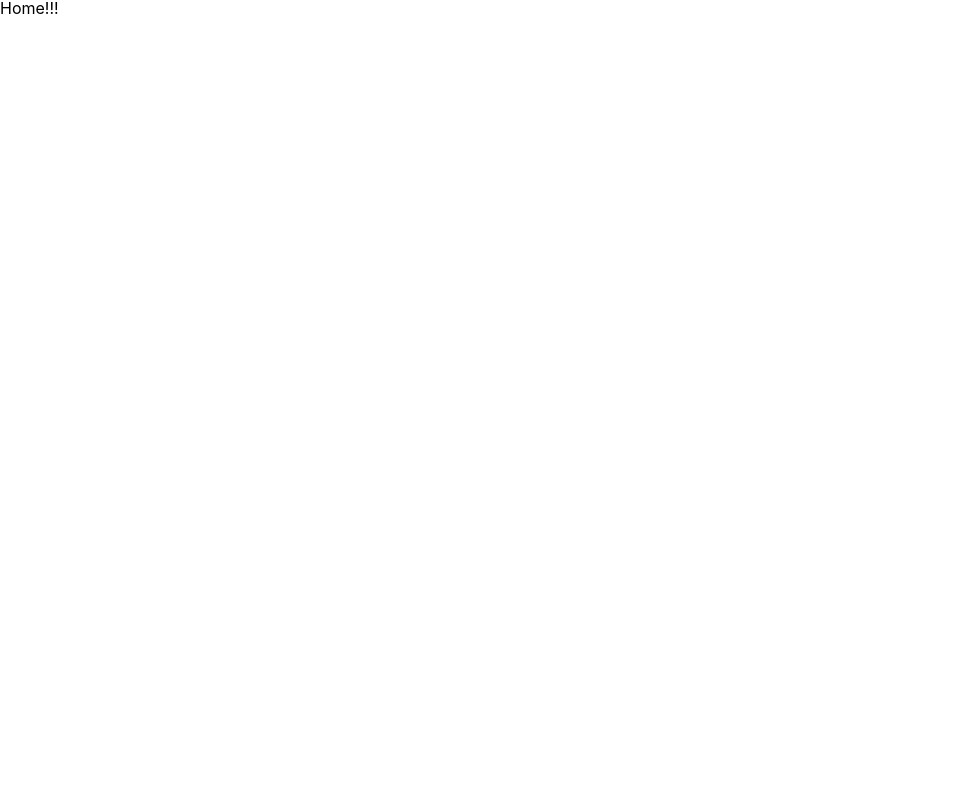
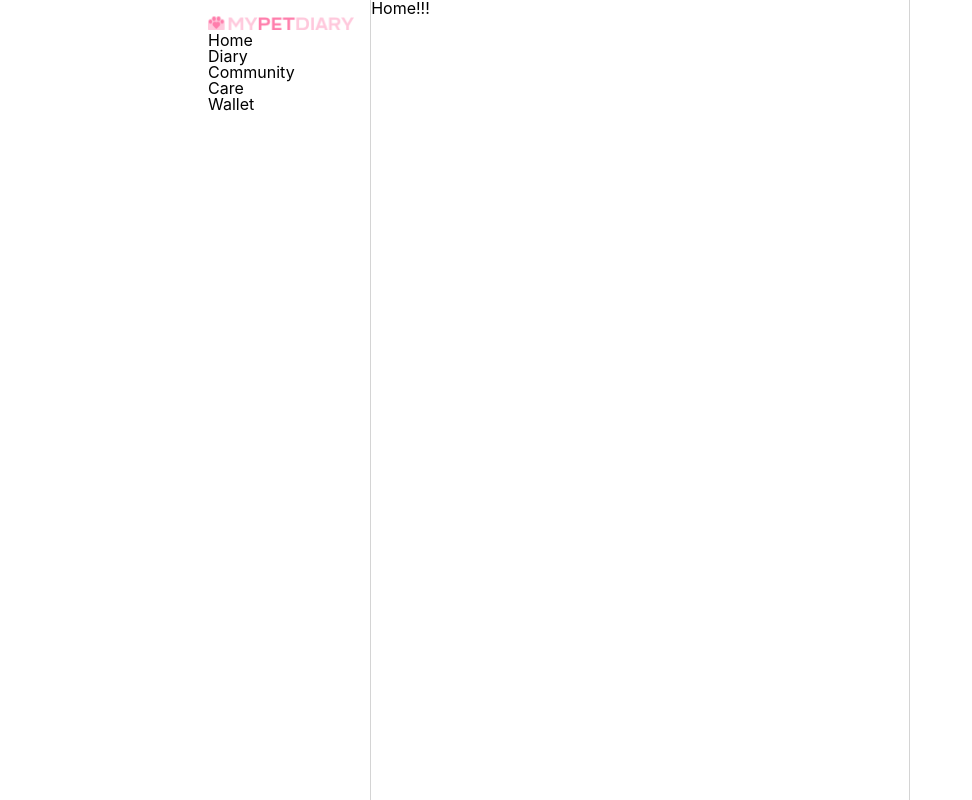
Before and after one commit to MPD-Project/app, a React (Create React App) app in the folder src/main/frontend/: page / in a window 1280 px wide. Shown: the whole page, without its empty margins (0-972 px from the left). Built offline with nearby package versions, Linux system fonts and the light colour scheme.

Commit message:
F_FEAT: GNB 파일 추가 & 전체 레이아웃 설정

```diff
--- a/src/main/frontend/src/App.tsx
+++ b/src/main/frontend/src/App.tsx
@@ -1,8 +1,8 @@
 import React from "react";
-import "@fortawesome/fontawesome-free/js/all.js";
 import { GlobalStyle } from "./styles/GlobalStyle";
 import { RouterProvider } from "react-router-dom";
 import { routers } from "./router";
+import "@fortawesome/fontawesome-free/js/all.js";
 
 function App() {
   return (
--- /dev/null
+++ b/src/main/frontend/src/components/GNB.tsx
@@ -0,0 +1,60 @@
+import React from "react";
+import { Link } from "react-router-dom";
+import { PATH } from "../contants/routes";
+
+type Props = {};
+
+interface MenuElement {
+  title_en: string;
+  title_ko: string;
+  path: string;
+  icon: string;
+}
+
+const GNB = (props: Props) => {
+  const menuList: MenuElement[] = [
+    {
+      title_en: "Home",
+      title_ko: "홈",
+      path: PATH.HOME,
+      icon: "",
+    },
+    {
+      title_en: "Diary",
+      title_ko: "일기",
+      path: PATH.DIARY,
+      icon: "",
+    },
+    {
+      title_en: "Community",
+      title_ko: "커뮤니티",
+      path: PATH.COMMUNITY,
+      icon: "",
+    },
+    {
+      title_en: "Care",
+      title_ko: "케어",
+      path: PATH.CARE,
+      icon: "",
+    },
+    {
+      title_en: "Wallet",
+      title_ko: "지출 관리",
+      path: PATH.WALLET,
+      icon: "",
+    },
+  ];
+  return (
+    <div>
+      {menuList.map((menuItem) => {
+        return (
+          <div>
+            <Link to={menuItem.path}>{menuItem.title_en}</Link>
+          </div>
+        );
+      })}
+    </div>
+  );
+};
+
+export default GNB;
--- a/src/main/frontend/src/components/GeneralLayout.tsx
+++ b/src/main/frontend/src/components/GeneralLayout.tsx
@@ -1,11 +1,51 @@
 import React from "react";
+import { Link } from "react-router-dom";
+import styled from "styled-components";
+import GNB from "./GNB";
+import { PATH } from "../contants/routes";
 
 type Props = {
   children: React.ReactNode;
 };
 
 const GeneralLayout = ({ children }: Props) => {
-  return <div>{children}</div>;
+  return (
+    <GeneralLayoutContainer>
+      <LeftMenu>
+        <Link to={PATH.HOME}>
+          <img src="/img/logo_basic.png" alt="basic logo" />
+        </Link>
+        <GNB />
+      </LeftMenu>
+      {children}
+      <RightMenu></RightMenu>
+    </GeneralLayoutContainer>
+  );
 };
 
+const GeneralLayoutContainer = styled.div`
+  width: 70%;
+  height: 100vh;
+  margin: 0 auto;
+  display: grid;
+  grid-template-columns: 1fr 3fr 1fr;
+  div {
+  }
+`;
+
+const LeftMenu = styled.div`
+  border-right: 1px solid var(--color-black20);
+  width: 100%;
+  padding: 1em 0 1em 1em;
+  img {
+    width: 100%;
+    padding-right: 1em;
+  }
+`;
+
+const RightMenu = styled.div`
+  border-left: 1px solid var(--color-black20);
+  padding: 1em 1em 1em 0;
+`;
+
 export default GeneralLayout;
```
